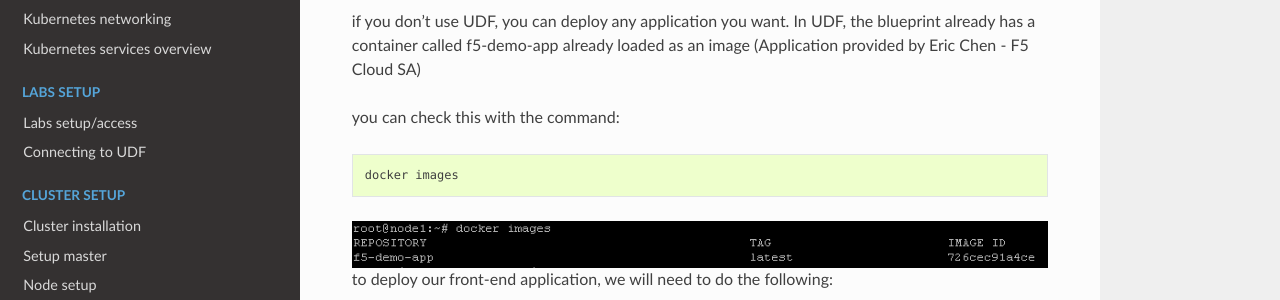
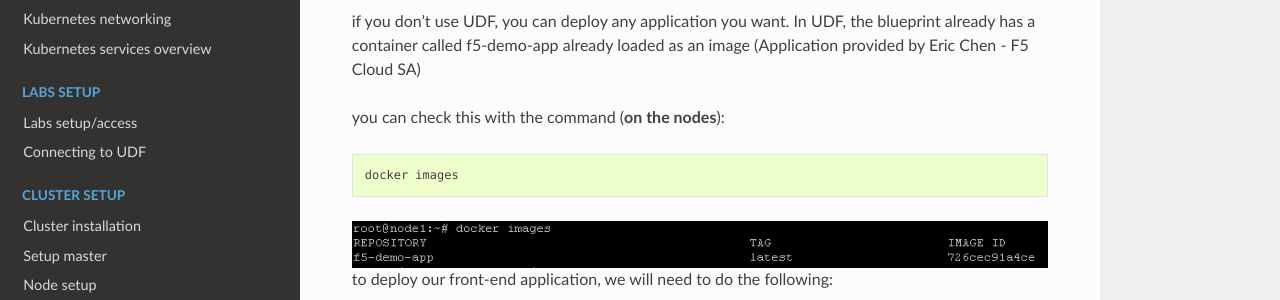
Before and after one commit to f5devcentral/f5-101-lab-kubernetes, a Sphinx documentation site: the page built from docs/f5-container-connector/f5-container-connector-usage.rst, in a window 1280 px wide and 900 px high. Shown: the part 222-522 px from the top of the window. Built offline with Sphinx 7.4.7 and the Read the Docs theme 2.0.0, drawn with Linux system fonts in a browser that asks for light colours.

Commit message:
fixed typo in container launch

```diff
--- a/docs/f5-container-connector/f5-container-connector-installation.rst
+++ b/docs/f5-container-connector/f5-container-connector-installation.rst
@@ -78,7 +78,7 @@ create a file called f5-cc-deployment.yaml. Here is its content:
 	          image: "f5networks/f5-ci-beta:f5-k8s-controller-v0.1.0"
 	          command: ["/app/bin/f5-k8s-controller"]
 	          args: ["--running-in-cluster=true",
-	            "--bigip-url==10.1.10.60",
+	            "--bigip-url=10.1.10.60",
 	            "--bigip-partition=kubernetes",
 	            "--bigip-username=admin",
 	            "--bigip-password=admin"
--- a/docs/f5-container-connector/f5-container-connector-usage.rst
+++ b/docs/f5-container-connector/f5-container-connector-usage.rst
@@ -5,7 +5,7 @@ Now that our container connector is up and running, let's deploy an application
 
 if you don't use UDF, you can deploy any application you want. In UDF, the blueprint already has a container called f5-demo-app already loaded as an image (Application provided by Eric Chen - F5 Cloud SA)
 
-you can check this with the command:
+you can check this with the command (**on the nodes**):
 
 ::
 
```
